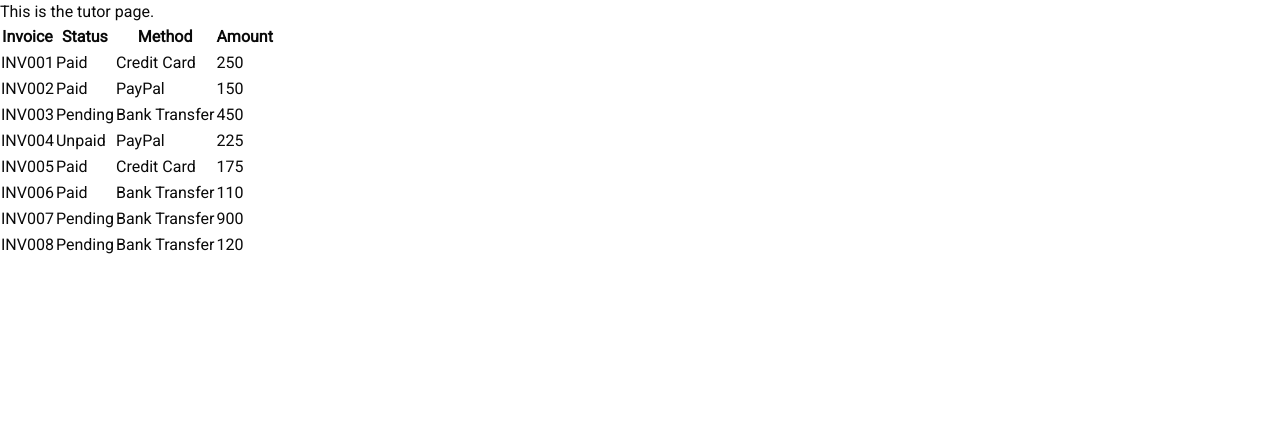
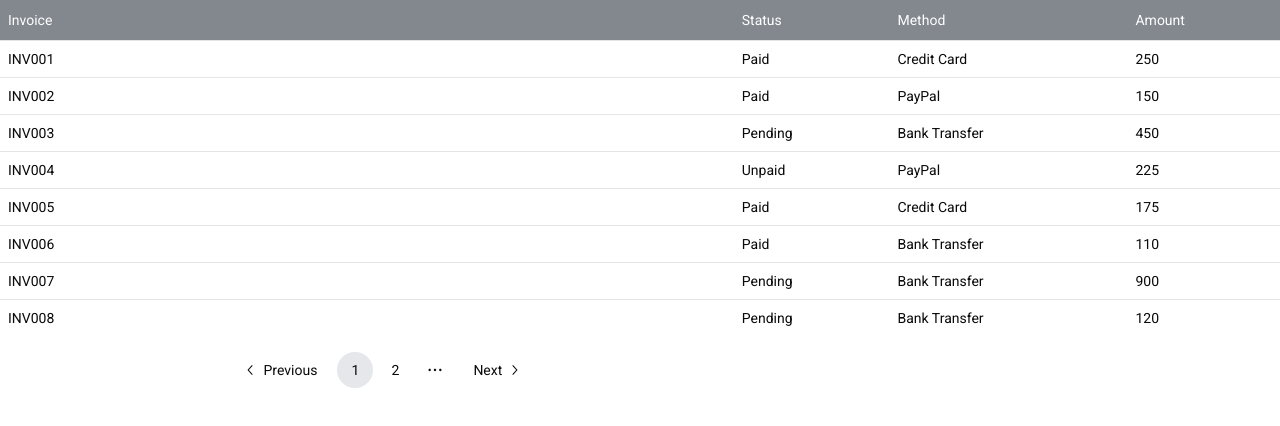
Before and after one commit to MegatHaq/SmartFIK, a Next.js app: page /tutor in a window 1280 px wide. Shown: the top 426 px of the page. Built offline with nearby package versions, Linux system fonts and the light colour scheme.

Commit message:
Added new reusable table component , with pagination.

```diff
--- a/src/app/admin/components/details.js
+++ b/src/app/admin/components/details.js
@@ -1,44 +1,15 @@
+"use client";
+
+import { DataTable } from "@/app/components/table/dataTable";
 import { Component } from "./chart";
-import { Tables } from "./table";
+import { columns } from "@/app/components/table/adminColumns";
+import { chartData, chartConfig } from "@/app/components/table/mockData";
+import { Label } from "@/components/ui/label";
 
-export function Details({ tableHeaders, tableItems }) {
-  const chartData = [
-    { student: "malays", students: 275, fill: "var(--color-malays)" },
-    { student: "chinese", students: 200, fill: "var(--color-chinese)" },
-    { student: "indians", students: 287, fill: "var(--color-indians)" },
-    { student: "ibans", students: 173, fill: "var(--color-ibans)" },
-    { student: "others", students: 190, fill: "var(--color-others)" },
-  ];
-
-  const chartConfig = {
-    students: {
-      label: "Students",
-    },
-    malays: {
-      label: "Malays",
-      color: "hsl(var(--chart-1))",
-    },
-    chinese: {
-      label: "Chinese",
-      color: "hsl(var(--chart-2))",
-    },
-    indians: {
-      label: "Indians",
-      color: "hsl(var(--chart-3))",
-    },
-    ibans: {
-      label: "Ibans",
-      color: "hsl(var(--chart-4))",
-    },
-    others: {
-      label: "Others",
-      color: "hsl(var(--chart-5))",
-    },
-  };
-
+export function Details({ tableItems }) {
   return (
     <div className="flex gap-4">
-      <div className="w-3/6">
+      <div className="w-3/6 h-[400px]">
         <Component
           chartData={chartData}
           chartConfig={chartConfig}
@@ -50,8 +21,13 @@ export function Details({ tableHeaders, tableItems }) {
           nameKey={"students"}
         />
       </div>
-      <div className="w-full rounded-md shadow-md">
-        <Tables tableHeaders={tableHeaders} tableItems={tableItems} />
+      <div className="flex flex-col w-full rounded-md shadow-md h-[380px]">
+        <div className="w-full h-[320px] overflow-auto">
+          <DataTable columns={columns} data={tableItems} />
+        </div>
+        <div className="w-full flex justify-center my-auto text-sm text-gray-600">
+          <Label>A list of your recent invoices.</Label>
+        </div>
       </div>
     </div>
   );
--- a/src/app/components/table/adminColumns.js
+++ b/src/app/components/table/adminColumns.js
@@ -7,10 +7,10 @@ export const columns = [
     header: () => "Invoice",
     cell: (info) => info.getValue(),
   }),
-  columnsHelper.accessor((row) => row.status, {
+  columnsHelper.accessor("status", {
     id: "status",
-    cell: (info) => <div>{info.getValue()}</div>,
-    header: () => <div>Status</div>,
+    header: () => "Status",
+    cell: (info) => info.getValue(),
   }),
   columnsHelper.accessor("method", {
     header: () => "Method",
--- a/src/app/components/table/dataTable.js
+++ b/src/app/components/table/dataTable.js
@@ -3,50 +3,104 @@
 import {
   flexRender,
   getCoreRowModel,
+  getPaginationRowModel,
   useReactTable,
 } from "@tanstack/react-table";
 import { useState } from "react";
-import { columns } from "./adminColumns";
-import { tableItems } from "./mockData";
+import {
+  Table,
+  TableBody,
+  TableCaption,
+  TableCell,
+  TableHead,
+  TableHeader,
+  TableRow,
+} from "@/components/ui/table";
+import {
+  Pagination,
+  PaginationContent,
+  PaginationEllipsis,
+  PaginationItem,
+  PaginationLink,
+  PaginationNext,
+  PaginationPrevious,
+} from "@/components/ui/pagination";
 
-export const DataTable = () => {
-  const [data, setData] = useState(tableItems);
+export const DataTable = ({ data, columns }) => {
+  const [pagination, setPagination] = useState({ pageIndex: 0, pageSize: 8 });
 
   const table = useReactTable({
     data,
     columns,
     getCoreRowModel: getCoreRowModel(),
+    getPaginationRowModel: getPaginationRowModel(),
+    onPaginationChange: setPagination,
+    state: {
+      pagination,
+    },
   });
 
   return (
-    <div>
-      <table>
-        <thead>
+    <Table>
+      <TableHeader className="bg-gray-900">
         {table.getHeaderGroups().map((headerGroup) => (
-            <tr>
+          <TableRow>
             {headerGroup.headers.map((header) => (
-                <th>
+              <TableHead className="text-white">
                 {flexRender(
                   header.column.columnDef.header,
                   header.getContext()
                 )}
-                </th>
+              </TableHead>
             ))}
-            </tr>
+          </TableRow>
         ))}
-        </thead>
-        <tbody>
+      </TableHeader>
+      <TableBody className={"overflow-auto"}>
         {table.getRowModel().rows.map((row) => (
-            <tr>
+          <TableRow>
             {row._getAllVisibleCells().map((cell) => (
-                <td>
+              <TableCell>
                 {flexRender(cell.column.columnDef.cell, cell.getContext())}
-                </td>
+              </TableCell>
             ))}
-            </tr>
+          </TableRow>
         ))}
-        </tbody>
-      </table>
-    </div>
+      </TableBody>
+      <Pagination className={"mt-4 ml-4"}>
+        <PaginationContent>
+          <PaginationItem>
+            <PaginationPrevious
+              onClick={() => table.previousPage()}
+              disabled={!table.getCanPreviousPage()}
+            />
+          </PaginationItem>
+          {pagination.pageIndex > 0 && (
+            <PaginationItem>
+              <PaginationLink>{pagination.pageIndex}</PaginationLink>
+            </PaginationItem>
+          )}
+          <PaginationItem>
+            <PaginationLink className={"bg-gray-200 rounded-full"}>
+              {pagination.pageIndex + 1}
+            </PaginationLink>
+          </PaginationItem>
+          {table.getCanNextPage() && (
+            <PaginationItem>
+              <PaginationLink>{pagination.pageIndex + 2}</PaginationLink>
+            </PaginationItem>
+          )}
+
+          <PaginationItem>
+            <PaginationEllipsis />
+          </PaginationItem>
+          <PaginationItem>
+            <PaginationNext
+              onClick={() => table.getCanNextPage() && table.nextPage()}
+            />
+          </PaginationItem>
+        </PaginationContent>
+      </Pagination>
+    </Table>
   );
 };
--- a/src/app/components/table/mockData.js
+++ b/src/app/components/table/mockData.js
@@ -22,18 +22,18 @@ export const tableItems = [
     method: "Bank Transfer",
     amount: 120,
   },
-  // {
-  //   invoice: "INV009",
-  //   status: "Paid",
-  //   method: "Credit Card",
-  //   amount: 240,
-  // },
-  // {
-  //   invoice: "INV010",
-  //   status: "Unpaid",
-  //   method: "Bank Transfer",
-  //   amount: 330,
-  // },
+  {
+    invoice: "INV009",
+    status: "Paid",
+    method: "Credit Card",
+    amount: 240,
+  },
+  {
+    invoice: "INV010",
+    status: "Unpaid",
+    method: "Bank Transfer",
+    amount: 330,
+  },
 
   //TBA paginations
 ];
@@ -44,3 +44,37 @@ export const pieData = [
   { background: "bg-gray-900", data: "508", title: "Number of tutors" },
   { background: "bg-gray-900", data: "232,468", title: "Total revenue" },
 ];
+
+export const chartData = [
+  { student: "malays", students: 275, fill: "var(--color-malays)" },
+  { student: "chinese", students: 200, fill: "var(--color-chinese)" },
+  { student: "indians", students: 287, fill: "var(--color-indians)" },
+  { student: "ibans", students: 173, fill: "var(--color-ibans)" },
+  { student: "others", students: 190, fill: "var(--color-others)" },
+];
+
+export const chartConfig = {
+  students: {
+    label: "Students",
+  },
+  malays: {
+    label: "Malays",
+    color: "hsl(var(--chart-1))",
+  },
+  chinese: {
+    label: "Chinese",
+    color: "hsl(var(--chart-2))",
+  },
+  indians: {
+    label: "Indians",
+    color: "hsl(var(--chart-3))",
+  },
+  ibans: {
+    label: "Ibans",
+    color: "hsl(var(--chart-4))",
+  },
+  others: {
+    label: "Others",
+    color: "hsl(var(--chart-5))",
+  },
+};
--- a/src/app/tutor/page.js
+++ b/src/app/tutor/page.js
@@ -1,10 +1,12 @@
+"use client";
+
+import { useState } from "react";
 import { DataTable } from "../components/table/dataTable";
+import { tableItems } from "../components/table/mockData";
+import { columns } from "../components/table/adminColumns";
 
 export default function () {
-  return (
-    <div>
-      This is the tutor page.
-      <DataTable />
-    </div>
-  );
+  const [data, setData] = useState(tableItems);
+
+  return <DataTable data={data} columns={columns} />;
 }
--- /dev/null
+++ b/src/components/ui/pagination.jsx
@@ -0,0 +1,99 @@
+import * as React from "react"
+import { cn } from "@/lib/utils"
+import { buttonVariants } from "@/components/ui/button";
+import { ChevronLeftIcon, ChevronRightIcon, DotsHorizontalIcon } from "@radix-ui/react-icons"
+
+const Pagination = ({
+  className,
+  ...props
+}) => (
+  <nav
+    role="navigation"
+    aria-label="pagination"
+    className={cn("mx-auto flex w-full justify-center", className)}
+    {...props} />
+)
+Pagination.displayName = "Pagination"
+
+const PaginationContent = React.forwardRef(({ className, ...props }, ref) => (
+  <ul
+    ref={ref}
+    className={cn("flex flex-row items-center gap-1", className)}
+    {...props} />
+))
+PaginationContent.displayName = "PaginationContent"
+
+const PaginationItem = React.forwardRef(({ className, ...props }, ref) => (
+  <li ref={ref} className={cn("", className)} {...props} />
+))
+PaginationItem.displayName = "PaginationItem"
+
+const PaginationLink = ({
+  className,
+  isActive,
+  size = "icon",
+  ...props
+}) => (
+  <a
+    aria-current={isActive ? "page" : undefined}
+    className={cn(buttonVariants({
+      variant: isActive ? "outline" : "ghost",
+      size,
+    }), className)}
+    {...props} />
+)
+PaginationLink.displayName = "PaginationLink"
+
+const PaginationPrevious = ({
+  className,
+  ...props
+}) => (
+  <PaginationLink
+    aria-label="Go to previous page"
+    size="default"
+    className={cn("gap-1 pl-2.5", className)}
+    {...props}>
+    <ChevronLeftIcon className="h-4 w-4" />
+    <span>Previous</span>
+  </PaginationLink>
+)
+PaginationPrevious.displayName = "PaginationPrevious"
+
+const PaginationNext = ({
+  className,
+  ...props
+}) => (
+  <PaginationLink
+    aria-label="Go to next page"
+    size="default"
+    className={cn("gap-1 pr-2.5", className)}
+    {...props}>
+    <span>Next</span>
+    <ChevronRightIcon className="h-4 w-4" />
+  </PaginationLink>
+)
+PaginationNext.displayName = "PaginationNext"
+
+const PaginationEllipsis = ({
+  className,
+  ...props
+}) => (
+  <span
+    aria-hidden
+    className={cn("flex h-9 w-9 items-center justify-center", className)}
+    {...props}>
+    <DotsHorizontalIcon className="h-4 w-4" />
+    <span className="sr-only">More pages</span>
+  </span>
+)
+PaginationEllipsis.displayName = "PaginationEllipsis"
+
+export {
+  Pagination,
+  PaginationContent,
+  PaginationLink,
+  PaginationItem,
+  PaginationPrevious,
+  PaginationNext,
+  PaginationEllipsis,
+}
```
Lines whose indentation alone changed are shown as unchanged.
